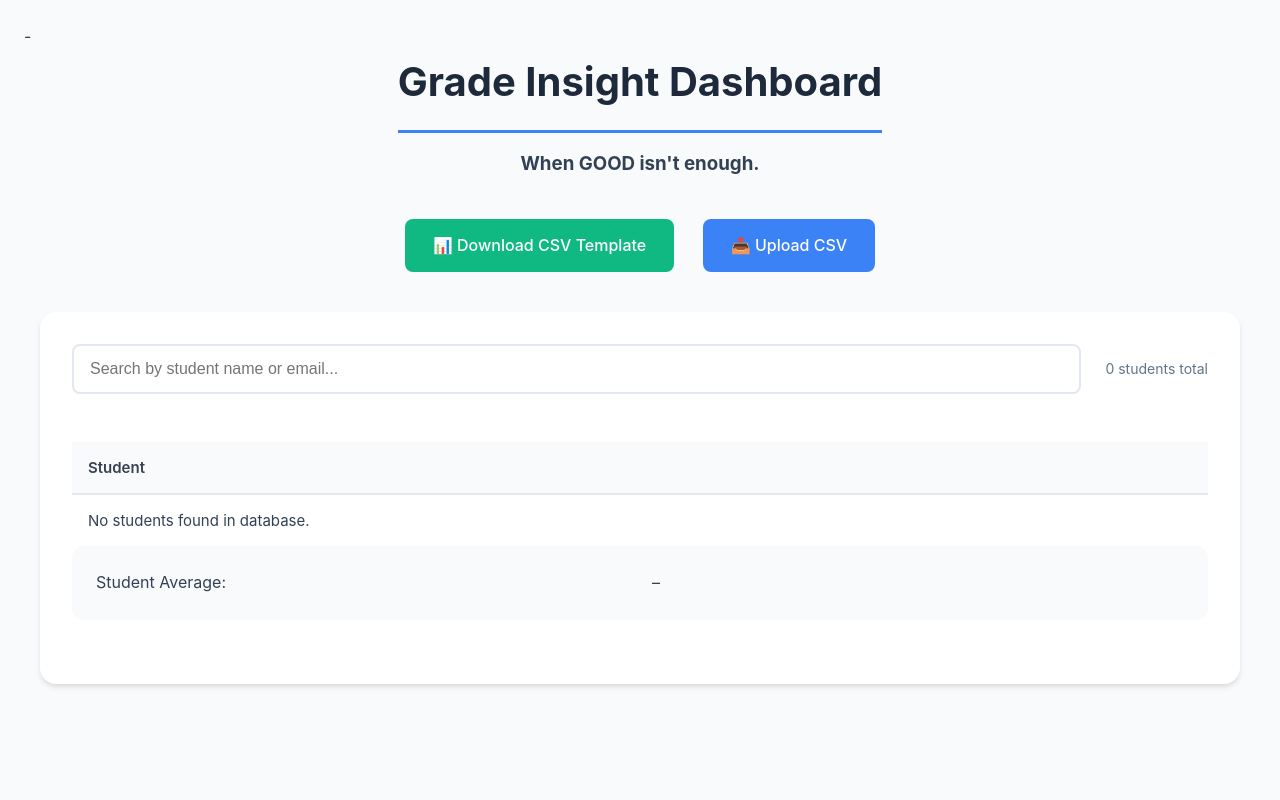
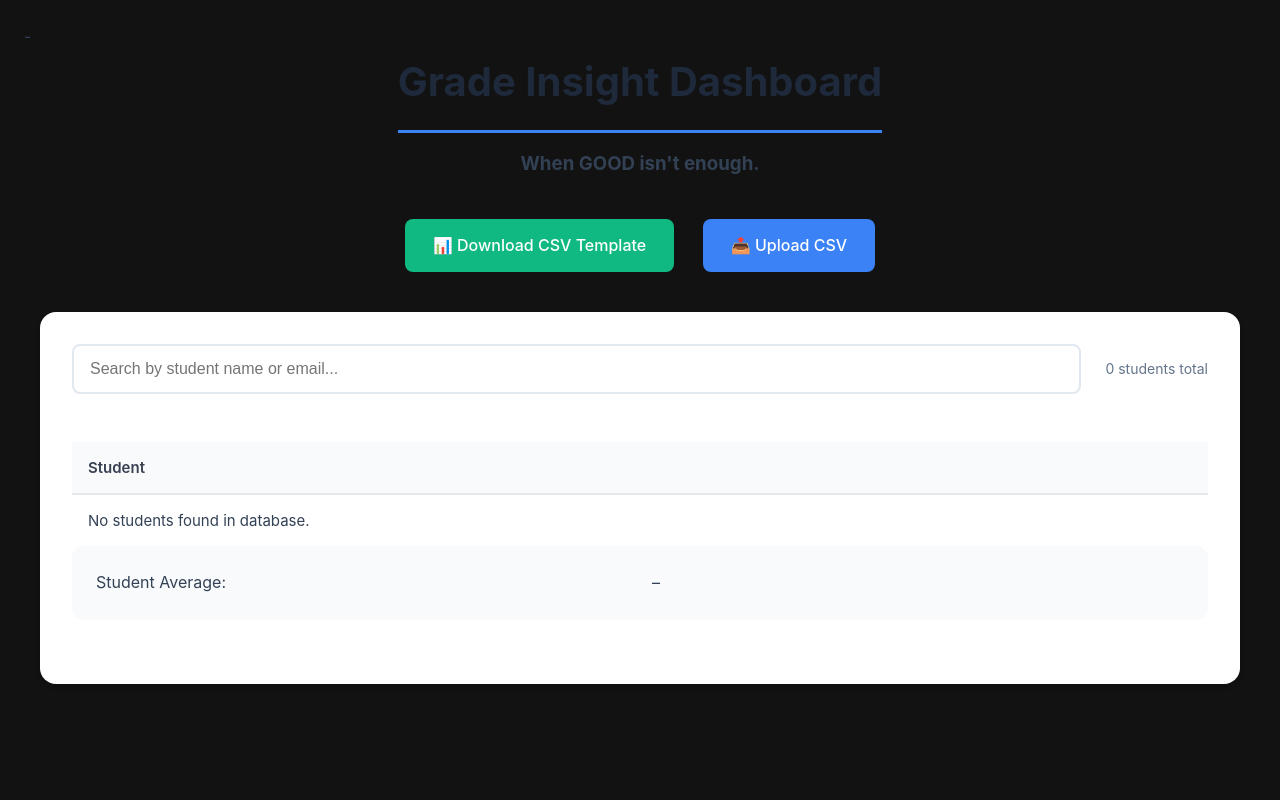
Before and after one commit to thorlorick/database_gradeinsight, a FastAPI app: page /dashboard in a window 1280 px wide. Run offline with FastAPI, Linux system fonts and the light colour scheme; data that the repository does not hold is empty.

Commit message:
Update dashboard.css

```diff
--- a/static/css/dashboard.css
+++ b/static/css/dashboard.css
@@ -9,7 +9,7 @@ body {
     font-family: -apple-system, BlinkMacSystemFont, 'Segoe UI', 'Roboto', 'Helvetica Neue', Arial, sans-serif;
     margin: 0;
     padding: 24px;
-    background-color: #f8fafc;
+    background-color: #121212;
     min-height: 100vh;
     font-size: 16px;
     line-height: 1.6;
```
